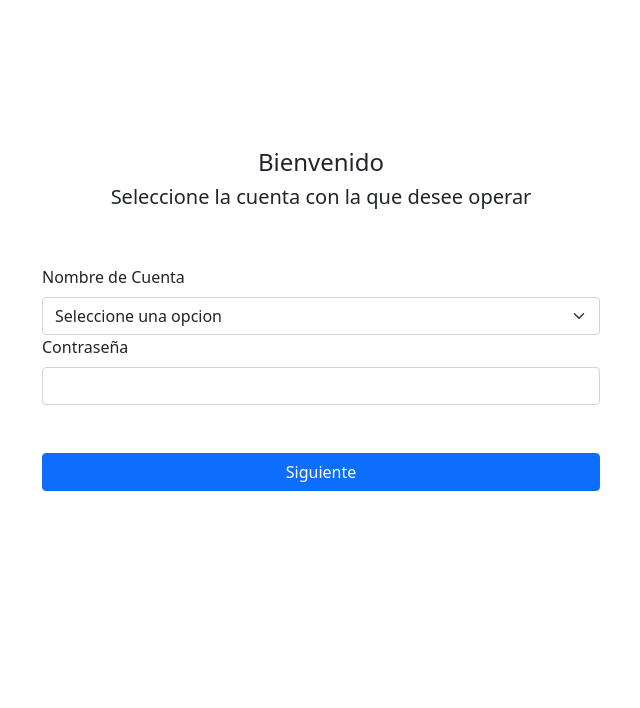
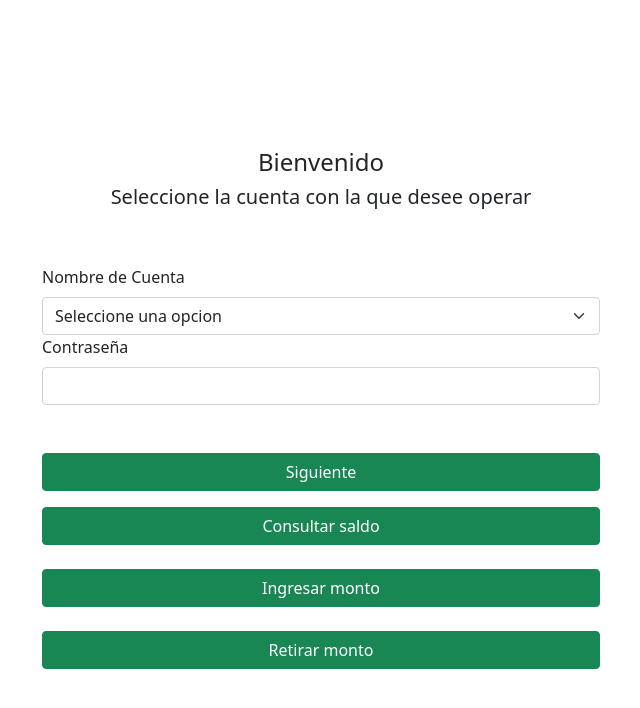
Before and after one commit to lauragauto/CajeroAutomatico, a plain HTML site: page index.html in a window 1280 px wide. Shown: the whole page, without its empty margins (319-959 px from the left). Drawn offline with nearby package versions, Linux system fonts and the light colour scheme.

Commit message:
modifiquÃe hmtl

```diff
--- a/index.html
+++ b/index.html
@@ -49,8 +49,22 @@
             <input type="password" class="form-control" id="password"/>
           </div>
           <div class="row col-md-6 mx-auto mt-5">
-            <button class="btn btn-primary" onclick="seleccionarCuenta()">Siguiente</button>
+            <button class="btn btn-success" onclick="seleccionarCuenta()">Siguiente</button>
           </div>
+        </div>
+
+        <div class="d-grid gap-2"  id="mostrarMenu">
+            <div class="row col-md-6 mx-auto mt-3">
+                <button class="btn btn-success" type="button" onclick="consultarSaldo()">Consultar saldo</button>
+            </div>
+            <div class="row col-md-6 mx-auto mt-3">
+                <button class="btn btn-success" type="button" onclick="ingresarMonto()">Ingresar monto</button>
+            </div>
+
+            <div class="row col-md-6 mx-auto mt-3">
+                    <button class="btn btn-success" type="button" onclick="retirarMonto()">Retirar monto</button>
+            </div>
+
         </div>
 
         <div class="row col-md-6 mx-auto mt-5 py-5 text-center alert alert-success" id="consultarSaldo"></div>
```
